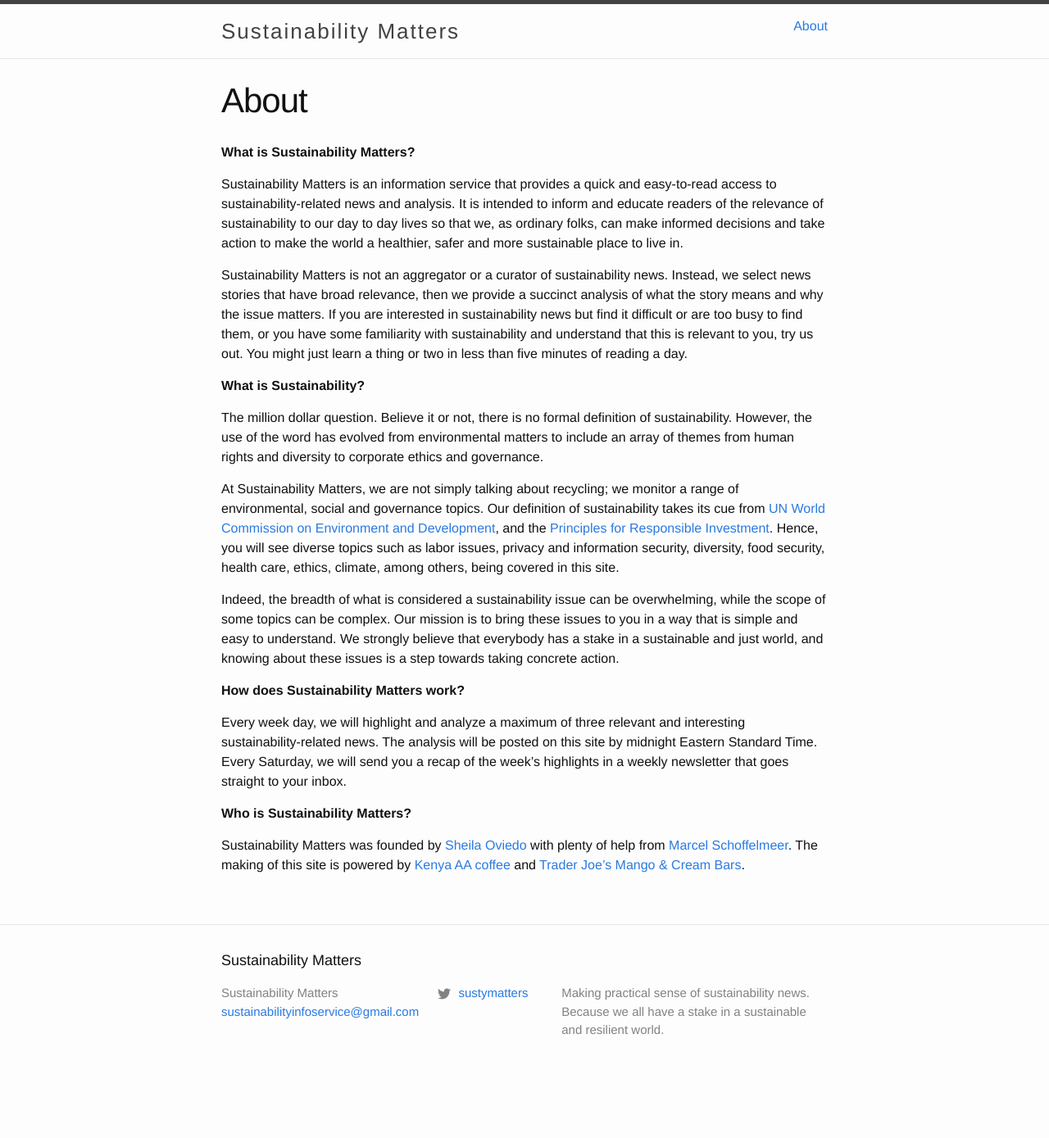
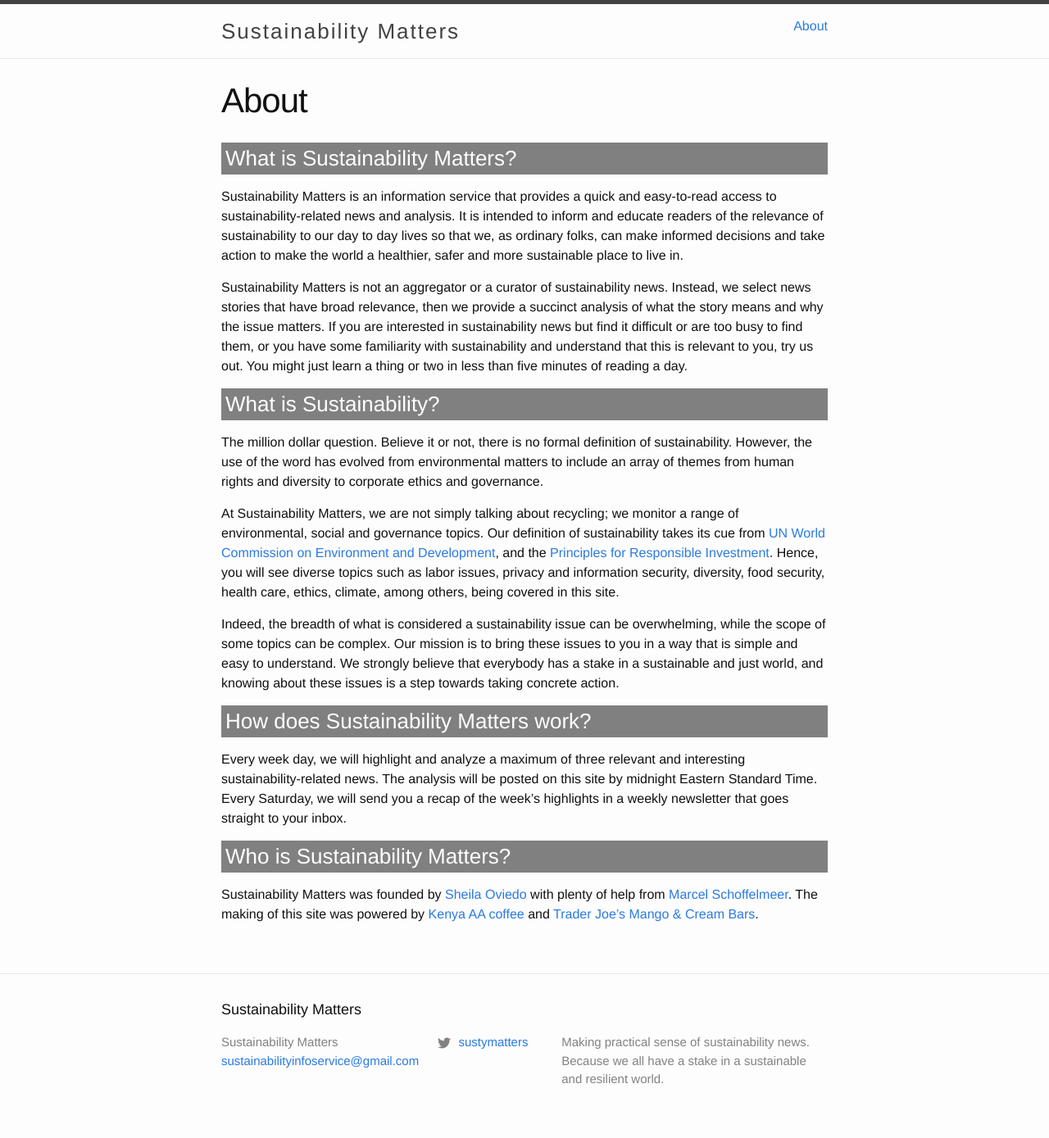
Before and after one commit to Sparkleleuk/Sustainability_Matters, a Jekyll site: the page built from about.md, in a window 1280 px wide. Shown: the whole page at 82% size. Built offline with Jekyll 4.4.1, drawn with Linux system fonts in a browser that asks for light colours; before the commit the page ends 1329 px from its top, so only the background shows below that.

Commit message:
adding background color to post titles

```diff
--- a/about.md
+++ b/about.md
@@ -3,13 +3,13 @@ layout: page
 title: About
 permalink: /about/
 ---
-**What is Sustainability Matters?**
+### What is Sustainability Matters?
 
 Sustainability Matters is an information service that provides a quick and easy-to-read access to sustainability-related news and analysis. It is intended to inform and educate readers of the relevance of sustainability to our day to day lives so that we, as ordinary folks, can make informed decisions and take action to make the world a healthier, safer and more sustainable place to live in.
 
 Sustainability Matters is not an aggregator or a curator of sustainability news. Instead, we select news stories that have broad relevance, then we provide a succinct analysis of what the story means and why the issue matters. If you are interested in sustainability news but find it difficult or are too busy to find them, or you have some familiarity with sustainability and understand that this is relevant to you, try us out. You might just learn a thing or two in less than five minutes of reading a day.
 
-**What is Sustainability?**
+### What is Sustainability?
 
 The million dollar question. Believe it or not, there is no formal definition of sustainability. However, the use of the word has evolved from environmental matters to include an array of themes from human rights and diversity to corporate ethics and governance.
 
@@ -17,10 +17,10 @@ At Sustainability Matters, we are not simply talking about recycling; we monitor
 
 Indeed, the breadth of what is considered a sustainability issue can be overwhelming, while the scope of some topics can be complex. Our mission is to bring these issues to you in a way that is simple and easy to understand. We strongly believe that everybody has a stake in a sustainable and just world, and knowing about these issues is a step towards taking concrete action.
 
-**How does Sustainability Matters work?**
+### How does Sustainability Matters work?
 
 Every week day, we will highlight and analyze a maximum of three relevant and interesting sustainability-related news. The analysis will be posted on this site by midnight Eastern Standard Time. Every Saturday, we will send you a recap of the week's highlights in a weekly newsletter that goes straight to your inbox.
 
-**Who is Sustainability Matters?**
+### Who is Sustainability Matters?
 
-Sustainability Matters was founded by [Sheila Oviedo](https://www.linkedin.com/in/sheilaoviedo) with plenty of help from [Marcel Schoffelmeer](https://www.linkedin.com/in/marcel-schoffelmeer-3520a63/). The making of this site is powered by [Kenya AA coffee](https://www.pinterest.com/pin/634022453762392056/) and [Trader Joe's Mango & Cream Bars](https://www.pinterest.com/pin/411938697146385225/).
+Sustainability Matters was founded by [Sheila Oviedo](https://www.linkedin.com/in/sheilaoviedo) with plenty of help from [Marcel Schoffelmeer](https://www.linkedin.com/in/marcel-schoffelmeer-3520a63/). The making of this site was powered by [Kenya AA coffee](https://www.pinterest.com/pin/634022453762392056/) and [Trader Joe's Mango & Cream Bars](https://www.pinterest.com/pin/411938697146385225/).
```
